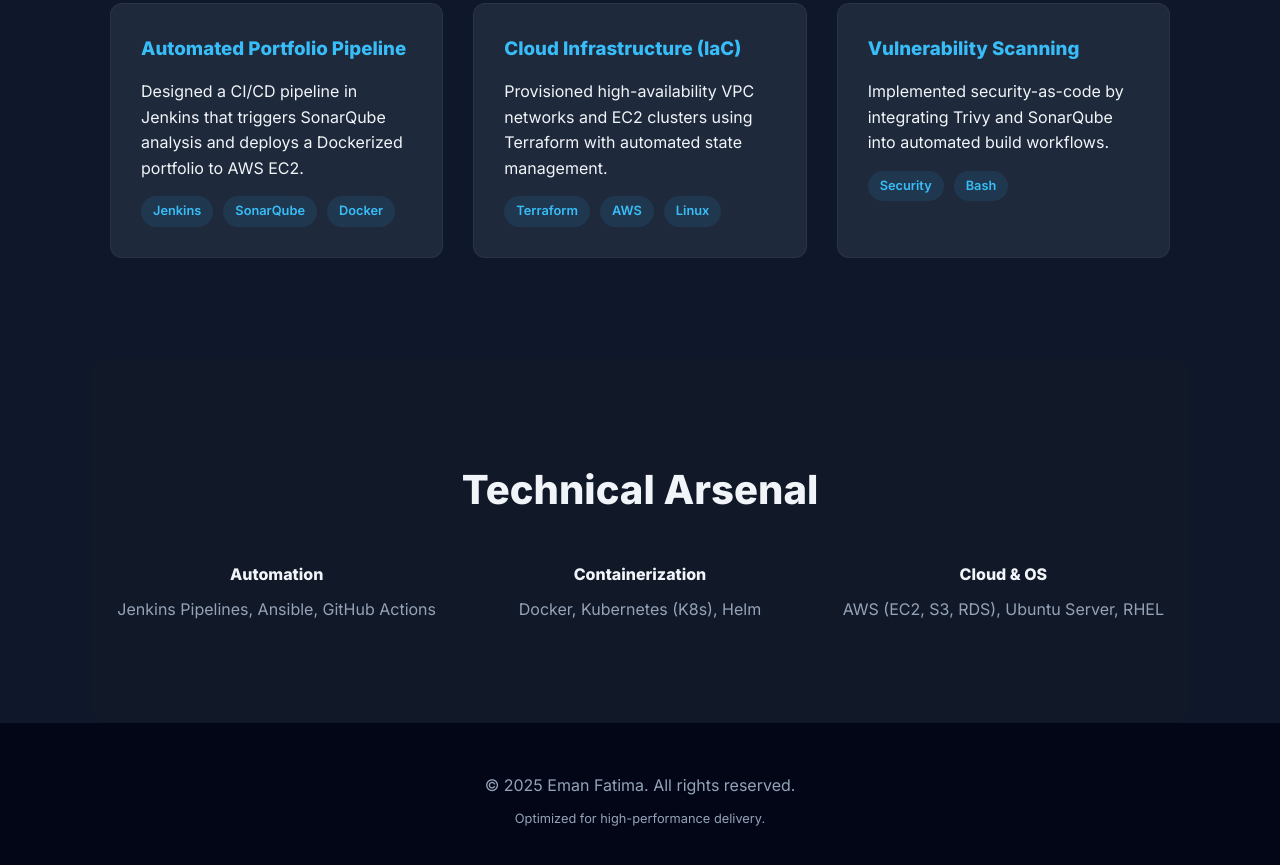
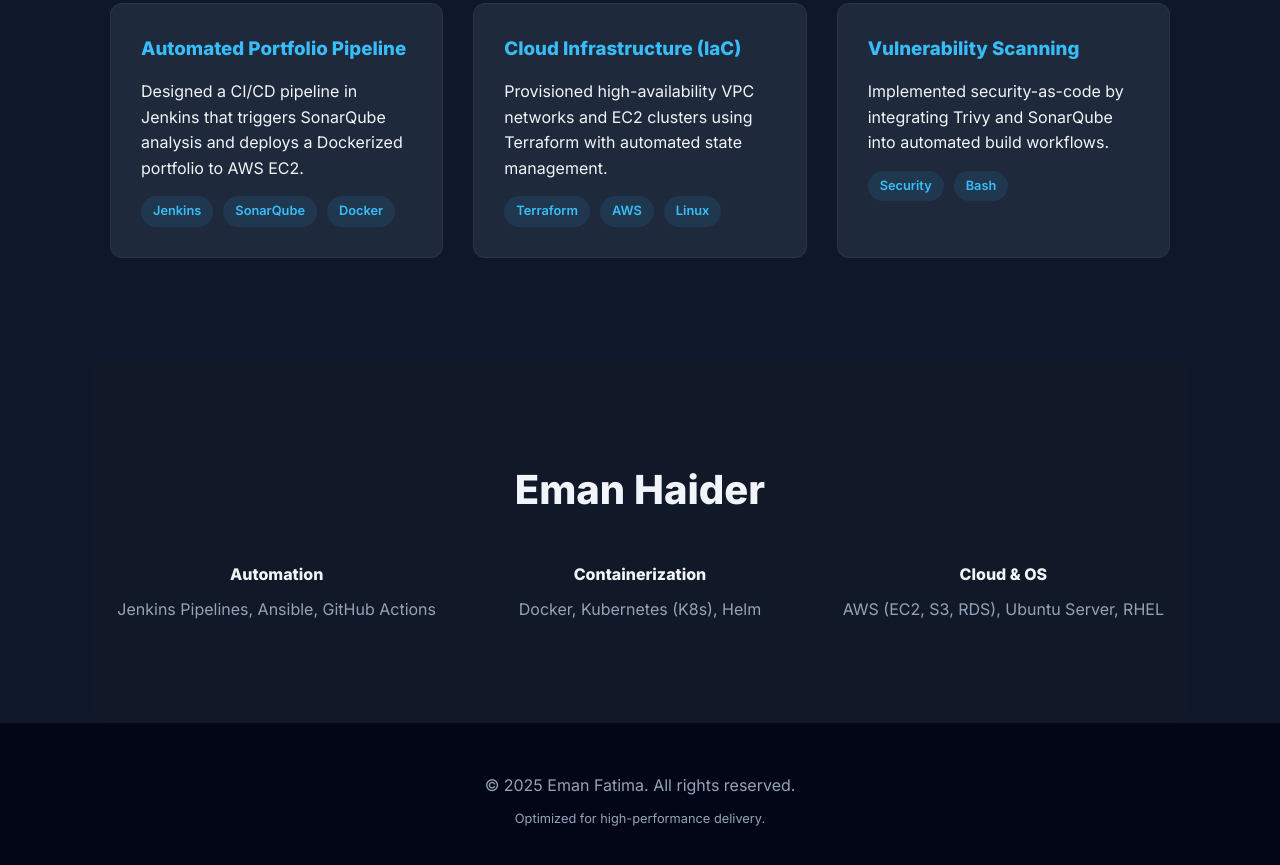
Before and after one commit to Eman553/Portfolio-1, a plain HTML site: page index.html in a window 1280 px wide. Shown: the part 1001-1866 px from the top of the page. Drawn offline with Linux system fonts and the light colour scheme.

Commit message:
Update index.html

```diff
--- a/index.html
+++ b/index.html
@@ -209,7 +209,7 @@
     </div>
 
     <div class="container" id="skills" style="background: #111827; border-radius: 20px;">
-        <h2>Technical Arsenal</h2>
+        <h2>Eman Haider</h2>
         <div class="grid" style="text-align: center;">
             <div>
                 <h4 style="margin-bottom: 10px;">Automation</h4>
```
